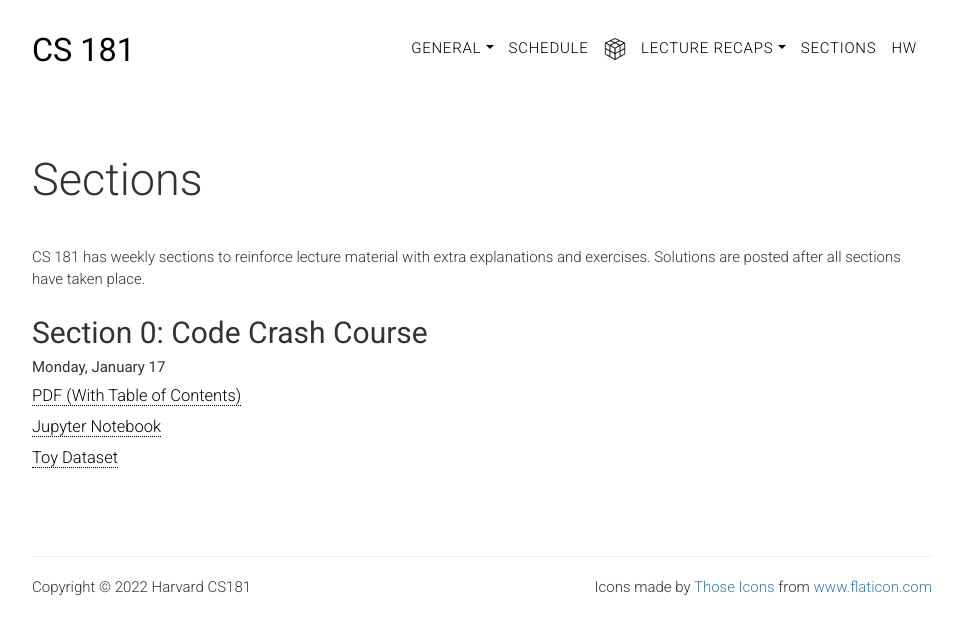
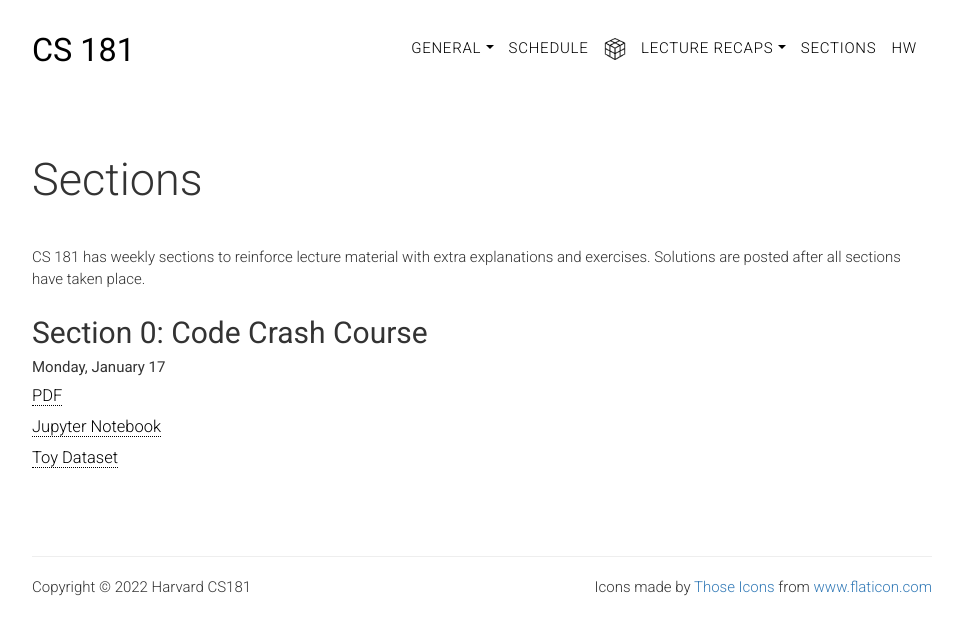
Before and after one commit to harvard-ml-courses/cs181-web, a Jekyll site: the page built from sections.html, in a window 1280 px wide. Shown: the top 635 px of the page, without its empty margins (158-1120 px from the left). Built offline with Jekyll 4.4.1, drawn with Linux system fonts in a browser that asks for light colours.

Commit message:
Update sections.html

```diff
--- a/sections.html
+++ b/sections.html
@@ -23,7 +23,7 @@
         <h2 class="title" id="sec0">Section 0: Code Crash Course</h2>
         <p class="head-subtitle">Monday, January 17</p>
         <ul class="lists">
-            <li><a href="sections/sec0_CS181_Code_Crash_Course.pdf" target="_blank">PDF (With Table of Contents)</a></li>
+            <li><a href="sections/sec0_CS181_Code_Crash_Course.pdf" target="_blank">PDF</a></li>
             <li><a href="sections/sec0_CS181_Code_Crash_Course.ipynb" target="_blank">Jupyter Notebook</a></li>
             <li><a href="sections/sec0_code_review_toy_dataset" target="_blank">Toy Dataset</a></li>
         </ul>
```
